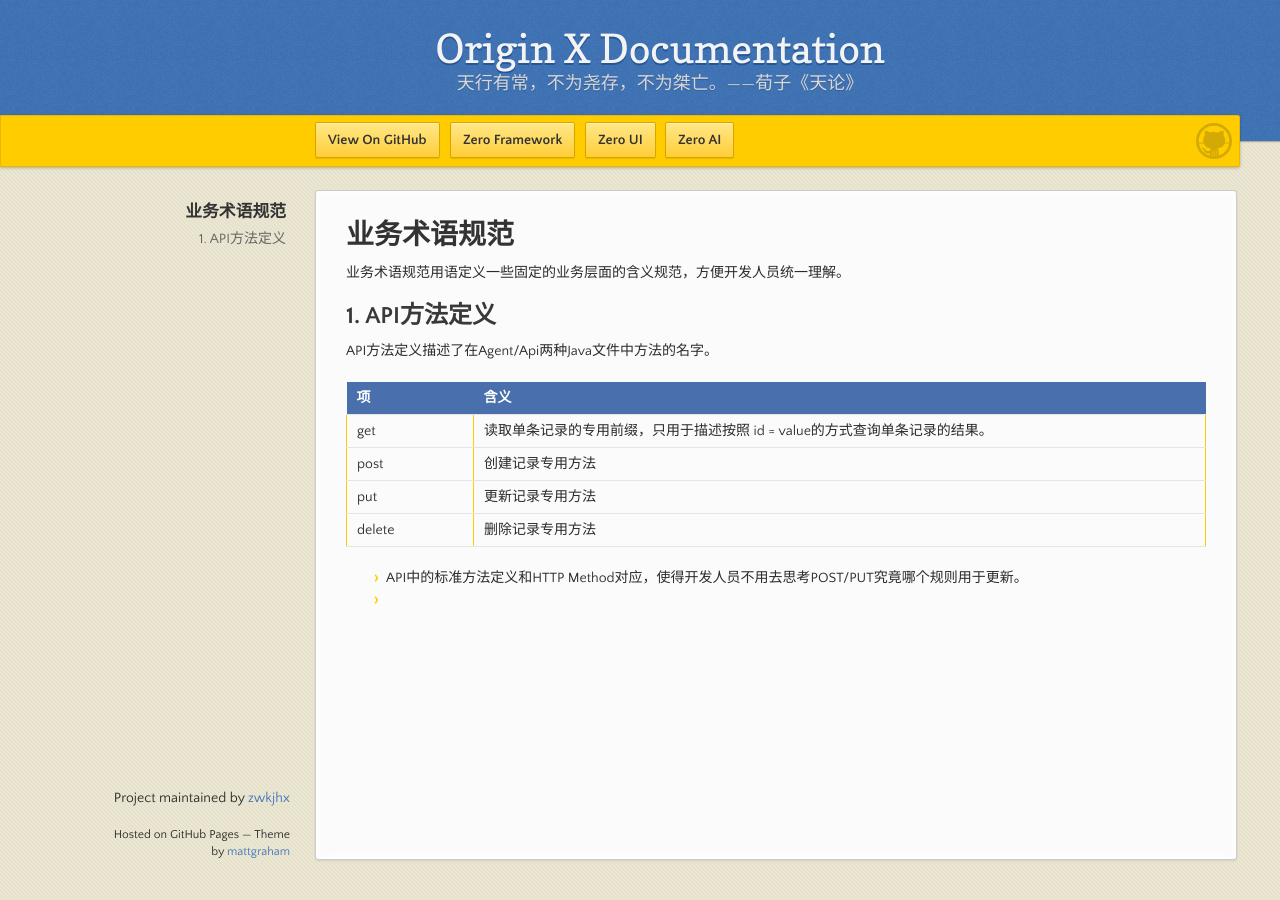
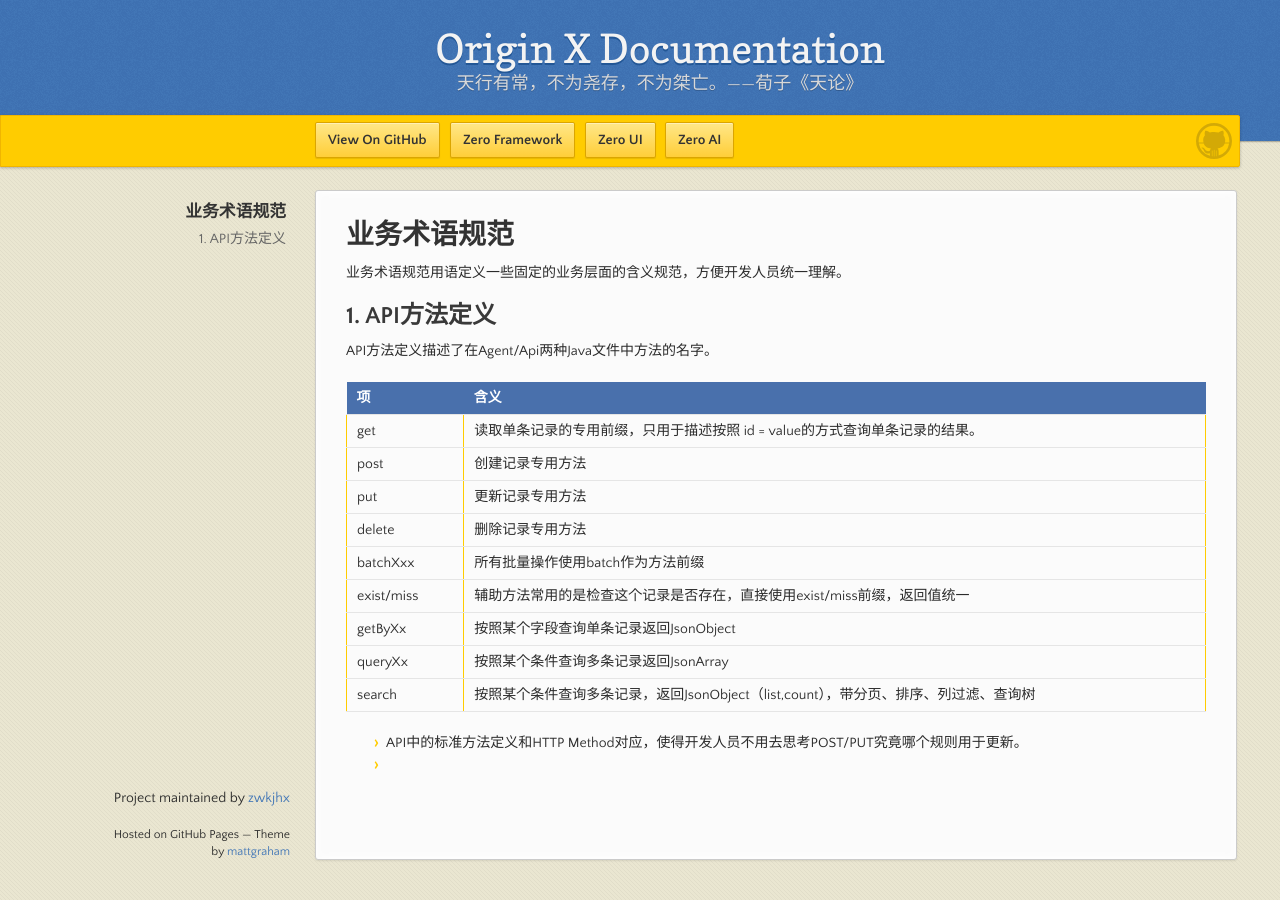
Before and after one commit to zwkjhx/ox-doc, a Jekyll site: the page built from specification/1-zerogui-fan/spc-003-ye-wu-zhu-yu-gui-fan.md, in a window 1280 px wide. Built offline with Jekyll 4.4.1, drawn with Linux system fonts in a browser that asks for light colours; our own code applies the rules of GitHub Pages for plain Markdown files.

Commit message:
Updates specification/1-zerogui-fan/spc-003-ye-wu-zhu-yu-gui-fan.md
Auto commit by GitBook Editor

```diff
--- a/specification/1-zerogui-fan/spc-003-ye-wu-zhu-yu-gui-fan.md
+++ b/specification/1-zerogui-fan/spc-003-ye-wu-zhu-yu-gui-fan.md
@@ -12,6 +12,11 @@
 | post | 创建记录专用方法 |
 | put | 更新记录专用方法 |
 | delete | 删除记录专用方法 |
+| batchXxx | 所有批量操作使用batch作为方法前缀 |
+| exist/miss | 辅助方法常用的是检查这个记录是否存在，直接使用exist/miss前缀，返回值统一 |
+| getByXx | 按照某个字段查询单条记录返回JsonObject |
+| queryXx | 按照某个条件查询多条记录返回JsonArray |
+| search | 按照某个条件查询多条记录，返回JsonObject（list,count），带分页、排序、列过滤、查询树 |
 
 * API中的标准方法定义和HTTP Method对应，使得开发人员不用去思考POST/PUT究竟哪个规则用于更新。
 *
```
